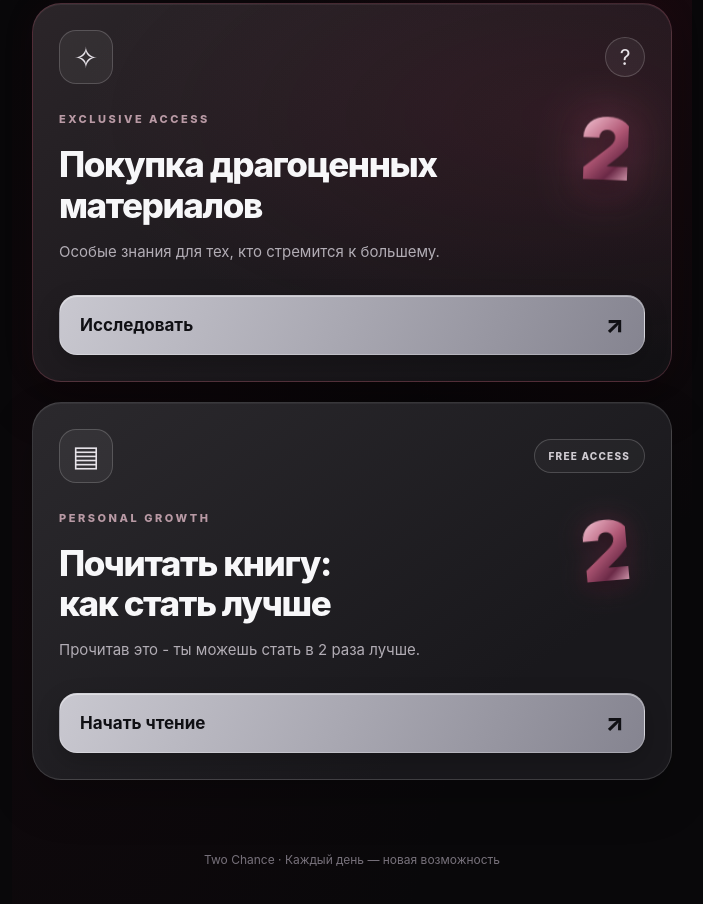
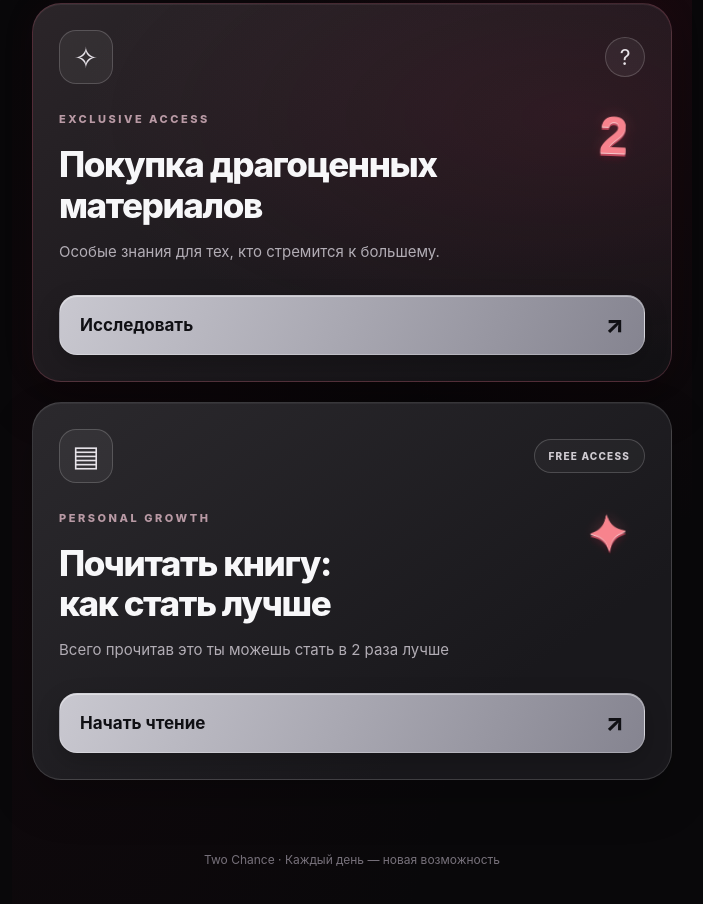
Before and after one commit to deprimes2/two-chance, a plain HTML site: page templates/index.html in a window 1280 px wide. Shown: the part 326-1230 px from the top of the page, without its empty margins (288-991 px from the left). Drawn offline with Linux system fonts and the light colour scheme.

Commit message:
Update index.html

```diff
--- a/templates/index.html
+++ b/templates/index.html
@@ -214,67 +214,64 @@
         inset 0 1px 0 rgba(255,255,255,.06);
     }
 
-    /* ДВЕ АНИМИРОВАННЫЕ СТЕКЛЯННЫЕ ДВОЙКИ */
+    .feature-card.book {
+      background: linear-gradient(145deg, #2b292d, #19181c 75%);
+    }
 
-    .feature-card.knowledge::after,
-    .feature-card.book::after {
+    /* ПЕРВЫЙ БЛОК — МАЛЕНЬКАЯ ЖИРНАЯ ДВОЙКА */
+
+    .feature-card.knowledge::after {
       content: "2";
       position: absolute;
       top: 112px;
       right: 44px;
-      font-size: 82px;
+      font-family: Arial, sans-serif;
+      font-size: 49px;
+      font-weight: 900;
       line-height: 1;
-      font-weight: 900;
-      letter-spacing: -.08em;
-      font-family: -apple-system, BlinkMacSystemFont, "SF Pro Display", "Segoe UI", sans-serif;
-      color: #c47790;
-      background: linear-gradient(
-        135deg,
-        #ffe2ed 5%,
-        #e5a2b8 23%,
-        #b75a79 48%,
-        #6e2948 72%,
-        #f0b6ca 96%
-      );
-      -webkit-background-clip: text;
-      background-clip: text;
-      -webkit-text-fill-color: transparent;
-      filter:
-        drop-shadow(0 5px 9px rgba(15,0,8,.5))
-        drop-shadow(0 0 16px rgba(190,68,111,.36));
-      opacity: .95;
-      transform-origin: 50% 50%;
-      animation: floatingCrystalTwo 3.8s ease-in-out infinite;
+      color: #ff8791;
+      text-shadow:
+        0 1px 0 #ffd0d3,
+        0 3px 0 #c64d60,
+        0 5px 6px rgba(80,12,30,.35),
+        0 0 13px rgba(255,115,135,.25);
+      opacity: .96;
       pointer-events: none;
-      will-change: transform, filter;
+      transform-origin: center;
+      animation: floatingSymbol 3.8s ease-in-out infinite;
     }
 
-    @keyframes floatingCrystalTwo {
-      0%, 100% {
-        transform: translateY(0) rotate(-5deg) scale(1);
-        filter:
-          drop-shadow(0 5px 9px rgba(15,0,8,.5))
-          drop-shadow(0 0 12px rgba(190,68,111,.30));
-      }
-
-      50% {
-        transform: translateY(-10px) rotate(5deg) scale(1.06);
-        filter:
-          drop-shadow(0 13px 13px rgba(15,0,8,.4))
-          drop-shadow(0 0 25px rgba(215,94,139,.58));
-      }
-    }
-
-    /* ДВОЙКА В КАРТОЧКЕ КНИГИ */
+    /* ВТОРОЙ БЛОК — МАЛЕНЬКАЯ ЖИРНАЯ ЗВЁЗДОЧКА */
 
     .feature-card.book::after {
+      content: "✦";
+      position: absolute;
       top: 108px;
       right: 44px;
+      font-family: Arial, sans-serif;
+      font-size: 48px;
+      font-weight: 900;
+      line-height: 1;
+      color: #ff8791;
+      text-shadow:
+        0 1px 0 #ffd0d3,
+        0 3px 0 #c64d60,
+        0 5px 6px rgba(80,12,30,.35),
+        0 0 13px rgba(255,115,135,.25);
+      opacity: .96;
+      pointer-events: none;
+      transform-origin: center;
+      animation: floatingSymbol 3.8s ease-in-out infinite;
       animation-delay: -1.3s;
     }
 
-    .feature-card.book {
-      background: linear-gradient(145deg, #2b292d, #19181c 75%);
+    @keyframes floatingSymbol {
+      0%, 100% {
+        transform: translateY(0) rotate(-5deg) scale(1);
+      }
+      50% {
+        transform: translateY(-7px) rotate(5deg) scale(1.07);
+      }
     }
 
     .card-top {
@@ -584,8 +581,7 @@
         filter: none;
       }
 
-      .page.enter { animation: none; }
-
+      .page.enter,
       .feature-card.knowledge::after,
       .feature-card.book::after {
         animation: none;
@@ -671,7 +667,7 @@
             <h2>Почитать книгу:<br>как стать лучше</h2>
 
             <p>
-              Прочитав это - ты можешь стать в 2 раза лучше.
+              Всего прочитав это ты можешь стать в 2 раза лучше
             </p>
 
             <button class="secondary" type="button" data-go="reader">
```
